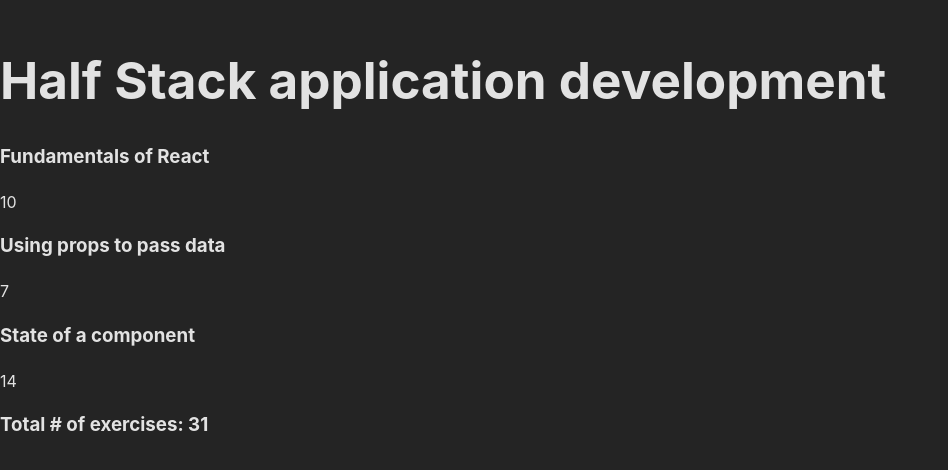
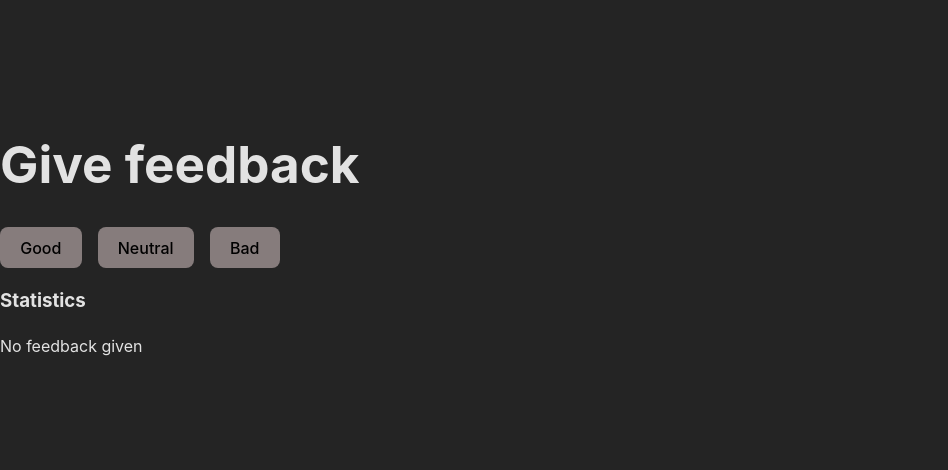
Before and after one commit to yiremorlans/reactupp, a React (Vite) app in the folder part1/reactupp-courseinfo/: page / in a window 1280 px wide. Shown: the part 162-632 px from the top of the page, without its empty margins (0-948 px from the left). Built offline with nearby package versions, Linux system fonts and the light colour scheme.

Commit message:
feat: course feedback component

```diff
--- a/part1/reactupp-courseinfo/src/App.jsx
+++ b/part1/reactupp-courseinfo/src/App.jsx
@@ -1,33 +1,34 @@
-import Header from "./components/Header"
-import Content from "./components/Content"
-import Total from "./components/Total"
-
-import './index.css'
+import { useState } from 'react'
+import Button from './components/Button'
+import Statistics from './components/Statistics'
 
 const App = () => {
-  const course = {
-    name: 'Half Stack application development',
-    parts: [
-      {
-        name: 'Fundamentals of React',
-        exercises: 10
-      },
-      {
-        name: 'Using props to pass data',
-        exercises: 7
-      },
-      {
-        name: 'State of a component',
-        exercises: 14
-      }
-    ]
-  }
+  // save clicks of each button to its own state
+  const [good, setGood] = useState(0)
+  const [neutral, setNeutral] = useState(0)
+  const [bad, setBad] = useState(0)
+
+  const handleGoodClick = () => setGood(good + 1)
+  const handleNeutralClick = () => setNeutral(neutral + 1)
+  const handleBadClick = () => setBad(bad + 1)
+
+  // need a variable to hold the total number of clicks
+  const total = good + neutral + bad
+  // need a variable to hold the average when good = 1, neutral = 0, bad = -1
+  const average = ((good - bad) / total).toFixed(2)
+  // need a variable to hold the percentage of good clicks
+  const goodPercentage = ((good / total) * 100).toFixed(2)
 
   return (
     <div>
-      <Header className='courseHeader' course={course.name} />
-      <Content courseMaterial={course.parts}/>
-      <Total exercises={course.parts}/>
+			<h1>Give feedback</h1>
+            <div className='buttons'>
+                <Button handleClick={handleGoodClick} text='Good' />
+                <Button handleClick={handleNeutralClick} text='Neutral' />
+                <Button handleClick={handleBadClick} text='Bad' />
+            </div>
+            <h3>Statistics</h3>
+                <Statistics good={good} neutral={neutral} bad={bad} total={total} average={average} goodPercentage={goodPercentage} />
     </div>
   )
 }
--- /dev/null
+++ b/part1/reactupp-courseinfo/src/components/Button.jsx
@@ -0,0 +1,9 @@
+const Button = (props) => {
+    return (
+        <div>
+            <button onClick={props.handleClick}>{props.text}</button>
+        </div>
+    )
+}
+
+export default Button
--- a/part1/reactupp-courseinfo/src/components/Content.jsx
+++ /dev/null
@@ -1,14 +0,0 @@
-//react functional component
-import Part from "./Part"
-
-const Content = ({courseMaterial}) => {
-    return (
-        <section>
-            <Part name={courseMaterial[0].name} exercises={courseMaterial[0].exercises}/>
-            <Part name={courseMaterial[1].name} exercises={courseMaterial[1].exercises}/>
-            <Part name={courseMaterial[2].name} exercises={courseMaterial[2].exercises}/>
-        </section>
-    )
-}
-
-export default Content
--- a/part1/reactupp-courseinfo/src/components/Header.jsx
+++ /dev/null
@@ -1,9 +0,0 @@
-//React functional component
-const Header = ({ course }) => {
-    return (
-        <header>
-            <h1>{course}</h1>
-        </header>
-    )
-}
-export default Header
--- a/part1/reactupp-courseinfo/src/components/Part.jsx
+++ /dev/null
@@ -1,10 +0,0 @@
-const Part = ({name, exercises}) => {
-    return (
-        <>
-            <h3>{name}</h3>
-            <p>{exercises}</p>
-        </>
-        )
-}
-
-export default Part
--- /dev/null
+++ b/part1/reactupp-courseinfo/src/components/Statistics.jsx
@@ -0,0 +1,22 @@
+import StatisticsLine from "./StatisticsLine"
+
+const Statistics = (props) => {
+    return (
+
+        props.total === 0 ? <p>No feedback given</p> :
+        <>
+            <table>
+                <tbody>
+                    <StatisticsLine text="Good" value={props.good} />
+                    <StatisticsLine text="Neutral" value={props.neutral} />
+                    <StatisticsLine text="Bad" value={props.bad} />
+                    <StatisticsLine text="All" value={props.total} />
+                    <StatisticsLine text="Average" value={props.average} />
+                    <StatisticsLine text="Positive" value={props.goodPercentage} />
+                </tbody>
+            </table>
+        </>
+    )
+}
+
+export default Statistics
--- /dev/null
+++ b/part1/reactupp-courseinfo/src/components/StatisticsLine.jsx
@@ -0,0 +1,12 @@
+const StatisticsLine = (props) => {
+
+    return (
+                <tr>
+                    <td>{props.text}</td>
+                    <td>{props.value}</td>
+                </tr>
+
+    )
+}
+
+export default StatisticsLine
--- a/part1/reactupp-courseinfo/src/components/Total.jsx
+++ /dev/null
@@ -1,7 +0,0 @@
-const Total = ({exercises}) => {
-    return (
-        <h3>Total # of exercises: {exercises.map(part => part.exercises).reduce((a, b) => a + b, 0)}</h3>
-    )
-}
-
-export default Total
--- a/part1/reactupp-courseinfo/src/index.css
+++ b/part1/reactupp-courseinfo/src/index.css
@@ -43,16 +43,32 @@
   font-size: 1em;
   font-weight: 500;
   font-family: inherit;
-  background-color: #1a1a1a;
+  background-color: #867c7c;
   cursor: pointer;
   transition: border-color 0.25s;
 }
 button:hover {
-  border-color: #646cff;
+  border-color: #d24038;
 }
 button:focus,
 button:focus-visible {
   outline: 4px auto -webkit-focus-ring-color;
+}
+
+.buttons {
+  display: flex;
+  gap: 1em;
+}
+
+table {
+  border: 1px solid #867c7c;
+  margin: 1em 0;
+}
+
+td {
+  padding: 8px;
+  text-align: left;
+  border-bottom: 1px solid #ddd;
 }
 
 @media (prefers-color-scheme: dark) {
```
